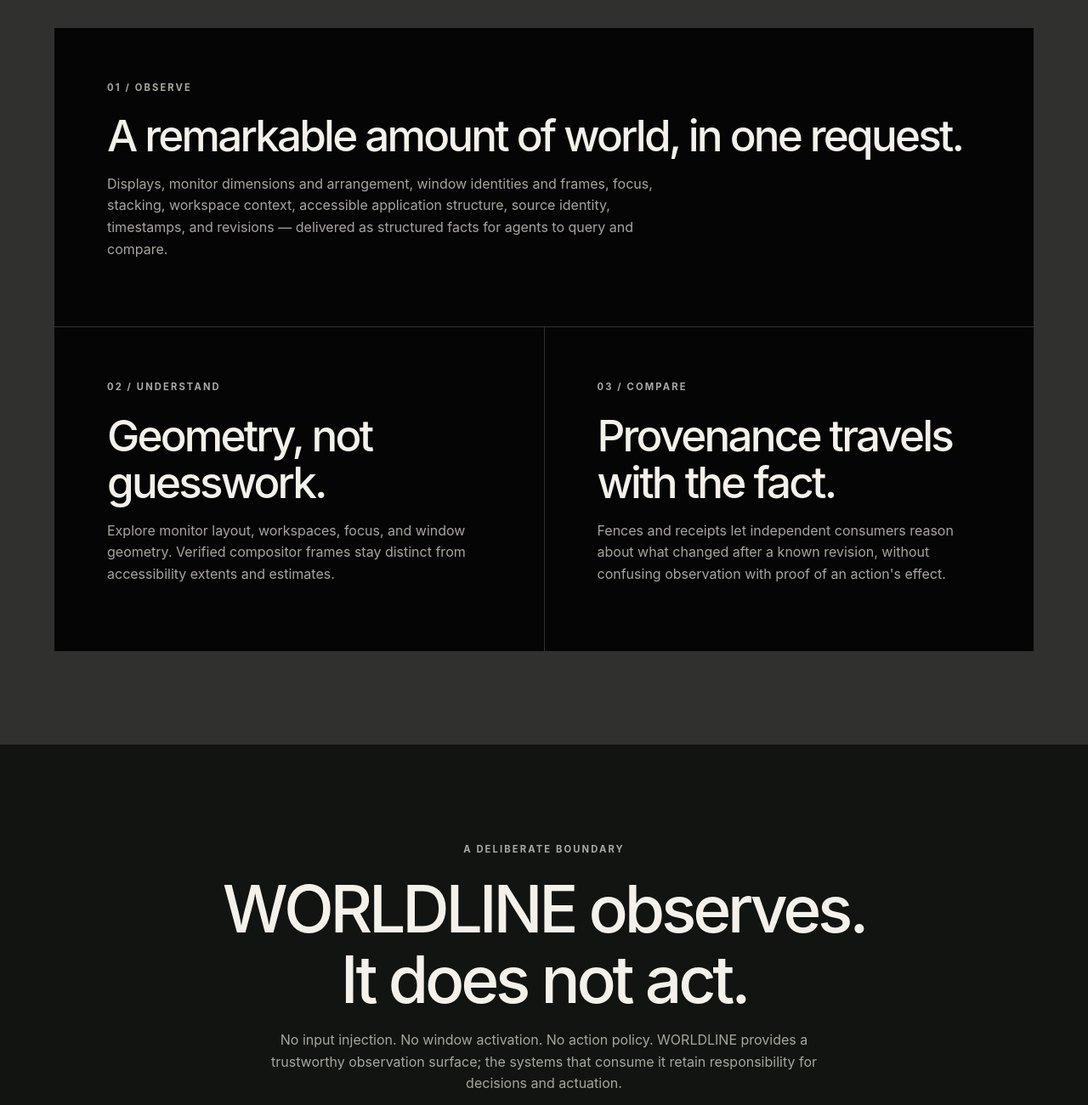
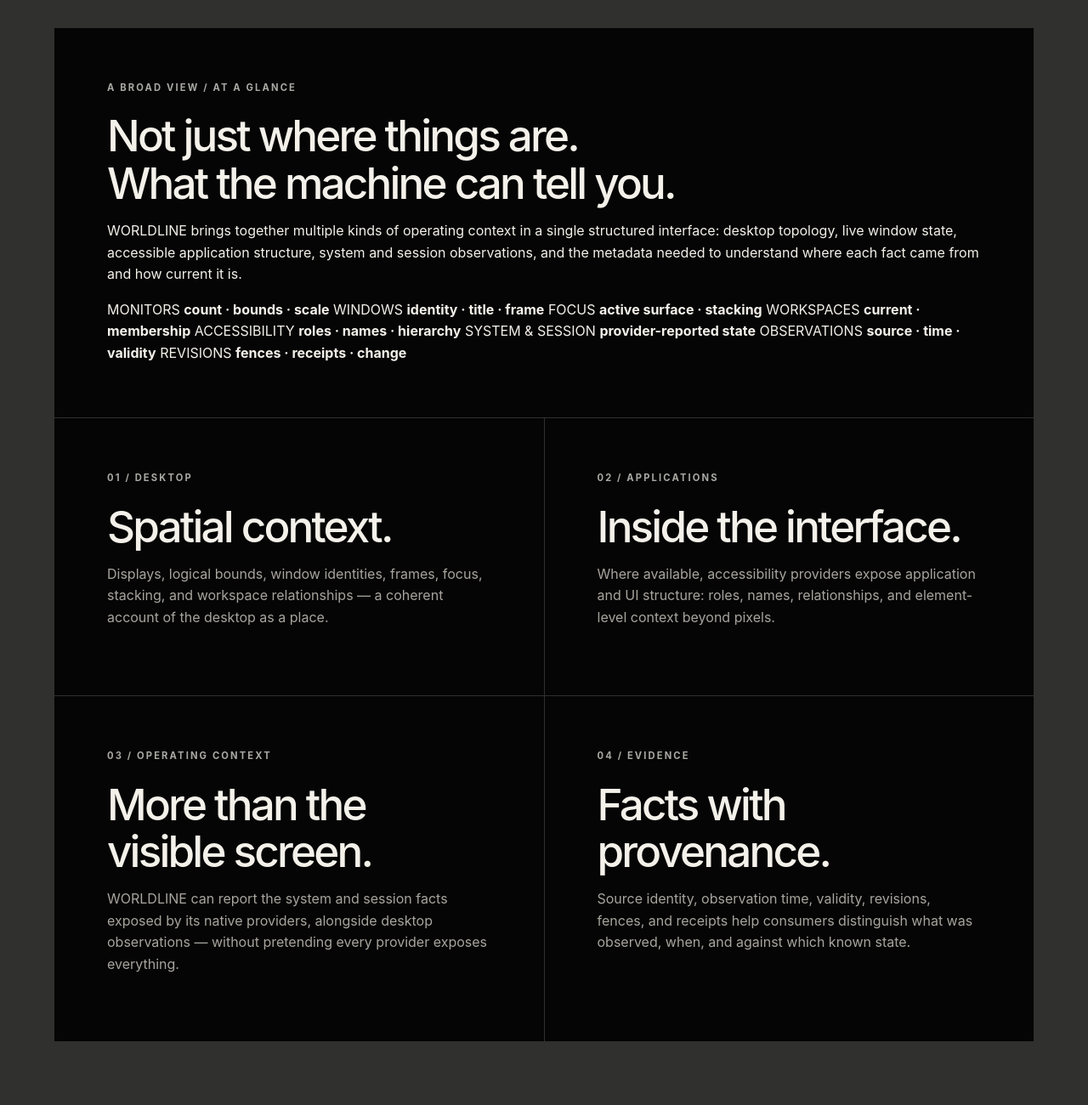
Before and after one commit to ryanraposo/WORLDLINE, a plain HTML site: page site/index.html in a window 1280 px wide. Shown: the part 2560-3860 px from the top of the page at 85% size. Drawn offline with Linux system fonts and the light colour scheme; files whose address does not match are found by name.

Commit message:
Broaden WORLDLINE capability story beyond geometry

```diff
--- a/site/index.html
+++ b/site/index.html
@@ -67,26 +67,46 @@
     </section>
     <section class="feature-grid" id="capabilities">
       <article class="feature feature-wide">
-        <p class="eyebrow">01 / Observe</p>
-        <h2>A remarkable amount of world, in one request.</h2>
-        <p>Displays, monitor dimensions and arrangement, window identities and frames, focus, stacking, workspace context, accessible application structure, source identity, timestamps, and revisions — delivered as structured facts for agents to query and compare.</p>
+        <p class="eyebrow">A broad view / At a glance</p>
+        <h2>Not just where things are.<br><span>What the machine can tell you.</span></h2>
+        <p>WORLDLINE brings together multiple kinds of operating context in a single structured interface: desktop topology, live window state, accessible application structure, system and session observations, and the metadata needed to understand where each fact came from and how current it is.</p>
+        <div class="fact-stream" aria-label="Examples of information WORLDLINE can expose">
+          <span>MONITORS <b>count · bounds · scale</b></span>
+          <span>WINDOWS <b>identity · title · frame</b></span>
+          <span>FOCUS <b>active surface · stacking</b></span>
+          <span>WORKSPACES <b>current · membership</b></span>
+          <span>ACCESSIBILITY <b>roles · names · hierarchy</b></span>
+          <span>SYSTEM & SESSION <b>provider-reported state</b></span>
+          <span>OBSERVATIONS <b>source · time · validity</b></span>
+          <span>REVISIONS <b>fences · receipts · change</b></span>
+        </div>
       </article>
       <article class="feature">
-        <p class="eyebrow">02 / Understand</p>
-        <h2>Geometry, not guesswork.</h2>
-        <p>Explore monitor layout, workspaces, focus, and window geometry. Verified compositor frames stay distinct from accessibility extents and estimates.</p>
+        <p class="eyebrow">01 / Desktop</p>
+        <h2>Spatial context.</h2>
+        <p>Displays, logical bounds, window identities, frames, focus, stacking, and workspace relationships — a coherent account of the desktop as a place.</p>
       </article>
       <article class="feature">
-        <p class="eyebrow">03 / Compare</p>
-        <h2>Provenance travels with the fact.</h2>
-        <p>Fences and receipts let independent consumers reason about what changed after a known revision, without confusing observation with proof of an action's effect.</p>
+        <p class="eyebrow">02 / Applications</p>
+        <h2>Inside the interface.</h2>
+        <p>Where available, accessibility providers expose application and UI structure: roles, names, relationships, and element-level context beyond pixels.</p>
+      </article>
+      <article class="feature">
+        <p class="eyebrow">03 / Operating context</p>
+        <h2>More than the visible screen.</h2>
+        <p>WORLDLINE can report the system and session facts exposed by its native providers, alongside desktop observations — without pretending every provider exposes everything.</p>
+      </article>
+      <article class="feature">
+        <p class="eyebrow">04 / Evidence</p>
+        <h2>Facts with provenance.</h2>
+        <p>Source identity, observation time, validity, revisions, fences, and receipts help consumers distinguish what was observed, when, and against which known state.</p>
       </article>
     </section>
 
     <section class="boundary">
       <p class="eyebrow">A deliberate boundary</p>
       <h2>WORLDLINE observes.<br>It does not act.</h2>
-      <p>No input injection. No window activation. No action policy. WORLDLINE provides a trustworthy observation surface; the systems that consume it retain responsibility for decisions and actuation.</p>
+      <p>No input injection. No window activation. No action policy. WORLDLINE provides a read-only observation surface across the machine’s exposed operating context; consuming systems retain responsibility for decisions and actuation.</p>
     </section>
 
     <section class="featured"><div><p class="eyebrow">Featured in</p><h2>GNOME Wayland Computer Use</h2><p>GWCU uses WORLDLINE as its independent source of operating facts, pairing direct desktop observation with a separate execution and verification layer.</p></div><a class="text-link" href="https://github.com/ryanraposo/gnome-wayland-computer-use">Explore GWCU ↗</a></section>
@@ -94,7 +114,7 @@
     <section class="install" id="install">
       <p class="eyebrow">Get started</p>
       <h2>Give your tools a better view.</h2>
-      <p>WORLDLINE targets Ubuntu with GNOME on Wayland. Install the managed user service from a terminal in your desktop session.</p>
+      <p>WORLDLINE targets Ubuntu with GNOME on Wayland. Install the managed user service to give agents a structured view of desktop, application, and system context.</p>
       <pre><code>sudo apt install git python3 python3-venv python3-pyatspi libglib2.0-bin zip
 git clone https://github.com/ryanraposo/WORLDLINE.git
 cd WORLDLINE
```
